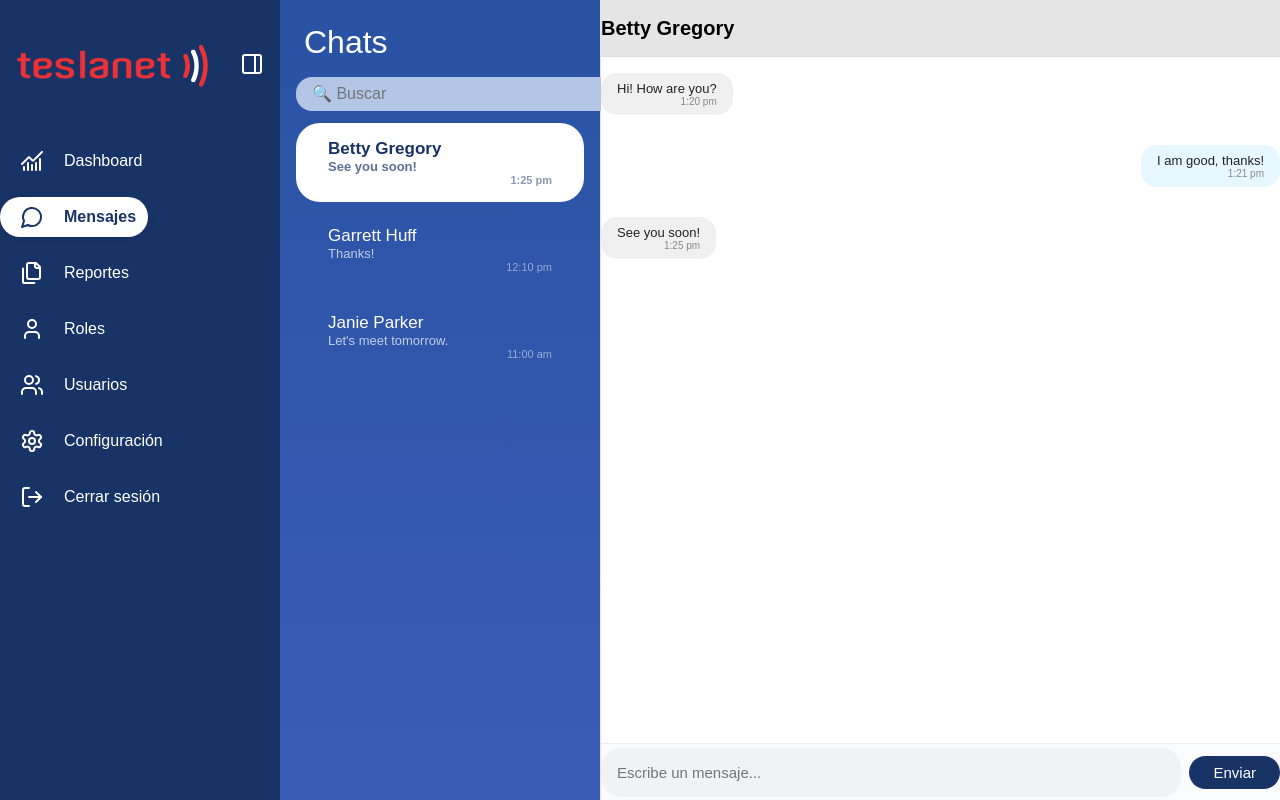
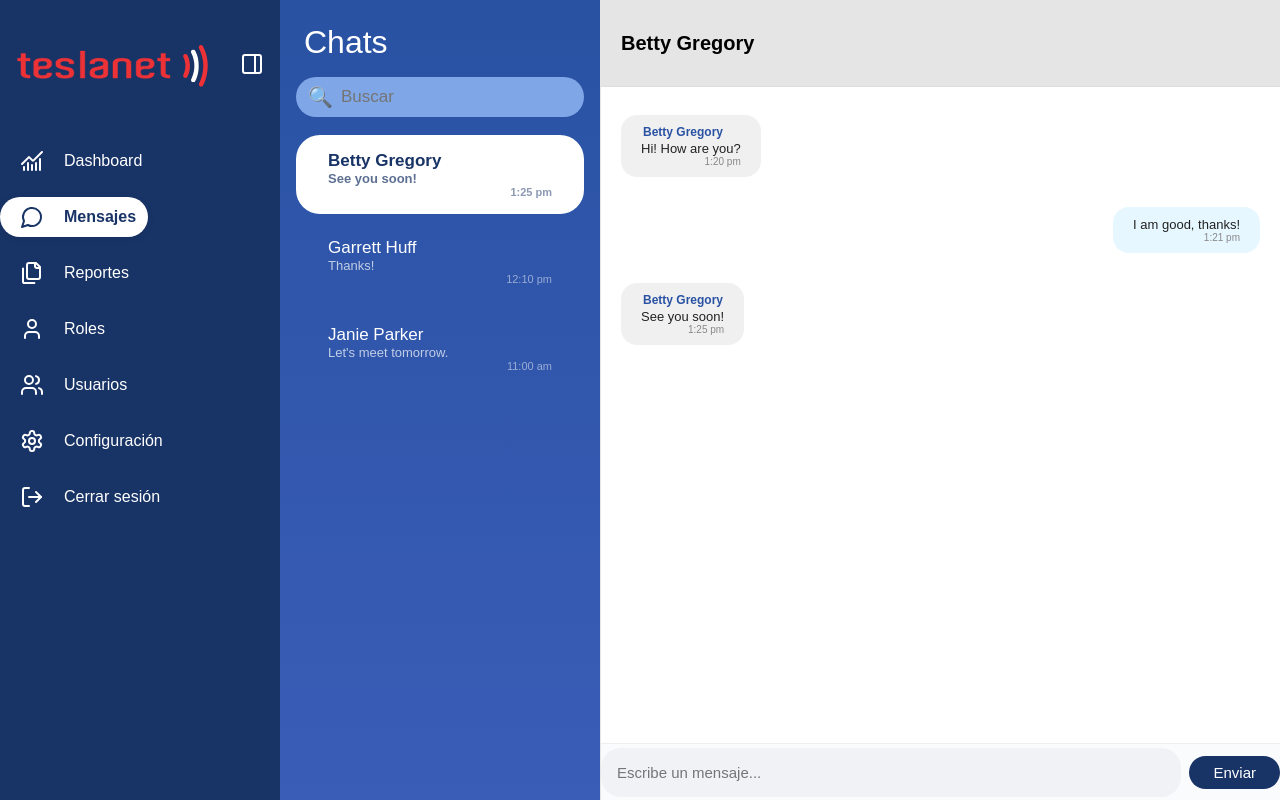
Before and after one commit to LuyoJose/app-telsanet, a React (Create React App) app: page /mensajes in a window 1280 px wide. Built offline with nearby package versions, Linux system fonts and the light colour scheme.

Commit message:
arreglos - mensajes

```diff
--- a/src/componentes/Message.jsx
+++ b/src/componentes/Message.jsx
@@ -51,24 +51,46 @@ const Message = () => {
         }}>
           Chats
         </div>
-        <div style={{ padding: '0 16px 12px 16px' }}>
+        {/* Buscador con icono y borde redondeado */}
+        <div style={{
+          padding: '0 16px 18px 16px',
+          display: 'flex',
+          alignItems: 'center',
+          justifyContent: 'center'
+        }}>
+          <div style={{
+            display: 'flex',
+            alignItems: 'center',
+            width: '100%',
+            background: '#7fa6e6',
+            borderRadius: 24,
+            padding: '0 12px',
+            height: 40,
+            boxSizing: 'border-box'
+          }}>
+            <span style={{
+              color: '#fff',
+              fontSize: 20,
+              marginRight: 8,
+              opacity: 0.8
+            }}>🔍</span>
             <input
               type="text"
-            placeholder="🔍 Buscar"
+              placeholder="Buscar"
               value={search}
               onChange={e => setSearch(e.target.value)}
               style={{
-              width: '100%',
-              padding: '8px 16px',
-              borderRadius: 16,
+                flex: 1,
                 border: 'none',
                 outline: 'none',
-              background: '#b3c6e6',
+                background: 'transparent',
                 color: '#fff',
-              fontSize: 16,
-              marginBottom: 0
+                fontSize: 17,
+                padding: '8px 0',
+                borderRadius: 24
               }}
             />
+          </div>
         </div>
         <div style={{
           flex: 1,
@@ -118,7 +140,7 @@ const Message = () => {
           borderBottom: '1px solid #ddd',
           display: 'flex',
           alignItems: 'center',
-          padding: 0, // <-- Sin padding lateral
+          padding: '15px 20px',
           fontWeight: 'bold',
           fontSize: 20,
           margin: 0
@@ -128,7 +150,7 @@ const Message = () => {
         {/* Mensajes */}
         <div style={{
           flex: 1,
-          padding: 0, // <-- Sin padding
+          padding: '20px 20px', // Más separación de los bordes
           overflowY: 'auto',
           display: 'flex',
           flexDirection: 'column',
@@ -142,13 +164,25 @@ const Message = () => {
                 alignSelf: msg.from === 'Yo' ? 'flex-end' : 'flex-start',
                 background: msg.from === 'Yo' ? '#e6f7ff' : '#f0f0f0',
                 color: '#222',
-                padding: '8px 16px',
+                padding: '10px 20px',
                 borderRadius: 16,
                 maxWidth: '60%',
-                marginBottom: 4,
-                marginTop: 16
+                marginBottom: 12,
+                marginTop: 8,
               }}
             >
+              {/* Mostrar el nombre solo si no es "Yo" */}
+              {msg.from !== 'Yo' && (
+                <div style={{
+                  fontSize: 12,
+                  fontWeight: 600,
+                  color: '#2952a3',
+                  marginBottom: 2,
+                  marginLeft: 2
+                }}>
+                  {msg.from}
+                </div>
+              )}
               <div style={{ fontSize: 13 }}>{msg.text}</div>
               <div style={{ fontSize: 10, color: '#888', textAlign: 'right' }}>{msg.time}</div>
             </div>
@@ -163,7 +197,7 @@ const Message = () => {
         }} style={{
           display: 'flex',
           borderTop: '1px solid #eee',
-          padding: 0, // <-- Sin padding
+          padding: 0,
           background: '#fafbfc',
           margin: 0,
           width: '100%',
```
Lines whose indentation alone changed are shown as unchanged.
